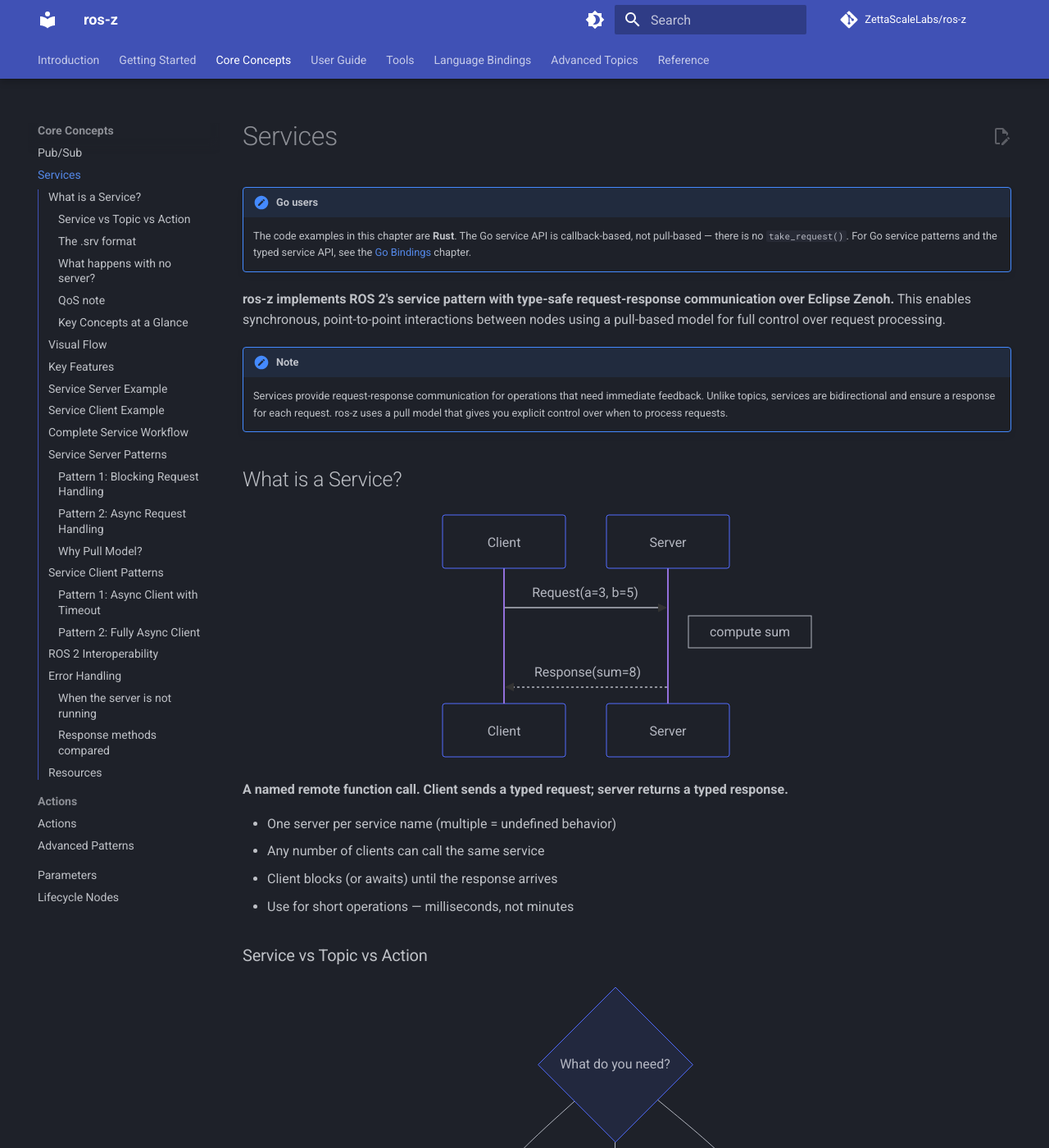
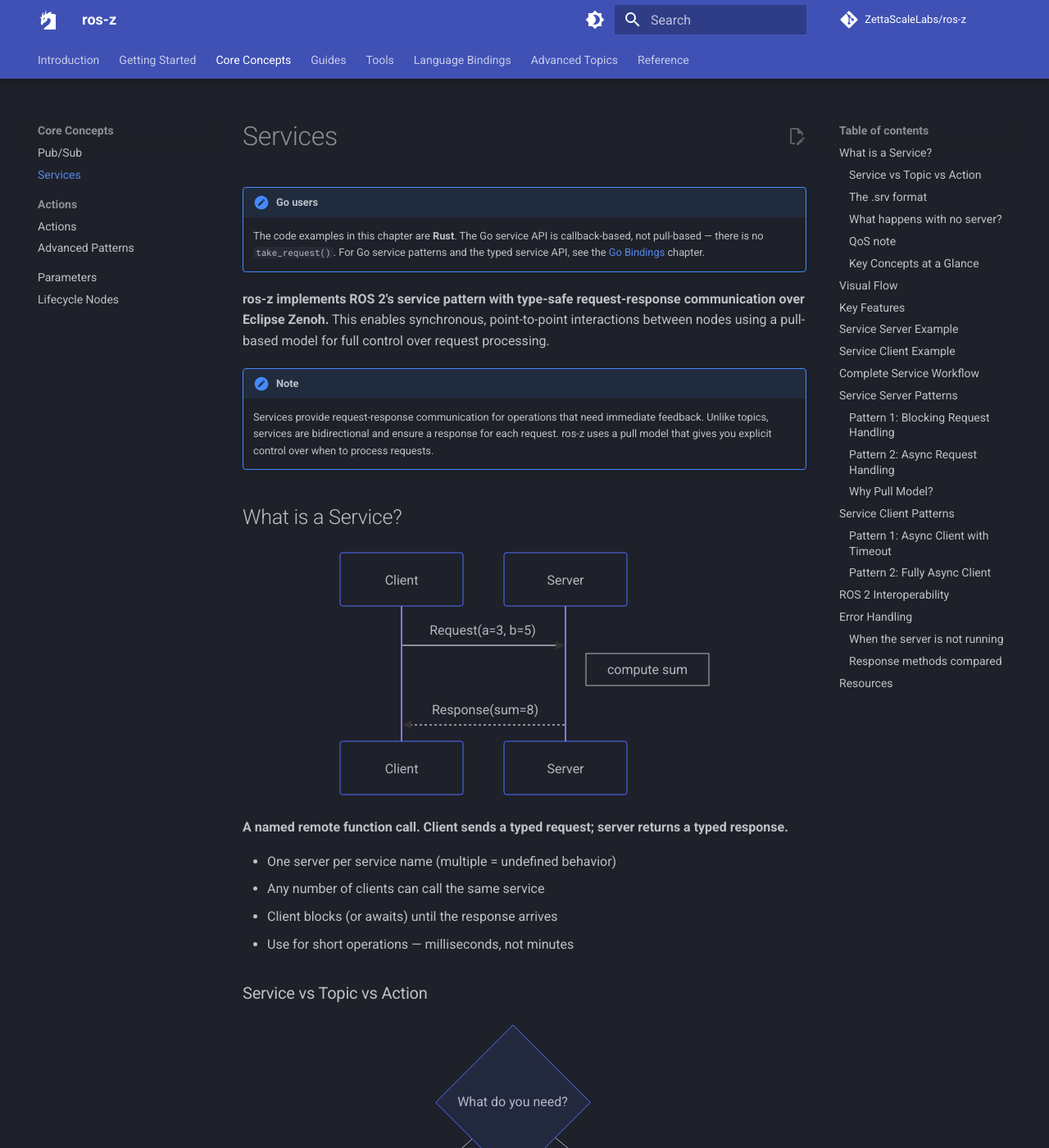
Before and after one commit to ZettaScaleLabs/ros-z, an MkDocs documentation site: the page built from docs/core-concepts/services.md, in a window 1280 px wide and 1400 px high. Shown: the whole window at 82% size. Built offline with MkDocs 1.6.1 and Material for MkDocs 9.7.7, drawn with Linux system fonts in a browser that asks for light colours; comment, search, counter and statistics services are not loaded; some of the changed text lies outside the part shown.

Commit message:
docs(home): overhaul homepage icons, nav, hero and layout polish
- Replace generic SVGs with Simple Icons (rust, python, go, ros) and
  Material icons (bridge, code-json, autorenew, package-variant-closed-remove)
- Add custom monochrome Zenoh dragon icon (docs/overrides/.icons/custom/zenoh.svg)
- Use full colored zenoh.svg as hero logo (docs/assets/zenoh.svg, 320px)
- Set custom/zenoh as mkdocs theme logo
- Remove navigation.expand (stops sidebar exploding); remove toc.integrate
- Add navigation.footer, search.suggest, search.highlight features
- Rename 'User Guide' nav section to 'Guides'
- Hide architecture iframe scrollbar; match dark gradient background
- Paths grid collapses to single column on mobile
- Add focus-visible rings, prefers-reduced-motion guards
- Increase architecture iframe height (600px / 820px on wide screens)

```diff
--- a/docs/architecture.html
+++ b/docs/architecture.html
@@ -11,6 +11,7 @@
             background: linear-gradient(135deg, #1a1a2e 0%, #16213e 100%);
             min-height: 100vh;
             margin: 0;
+            overflow: hidden;
         }
 
         .container {
--- a/docs/overrides/home.html
+++ b/docs/overrides/home.html
@@ -20,7 +20,7 @@
         </a>
       </div>
       <div class="mdx-hero__logo">
-        <img src="https://zenoh.io/img/zenoh-dragon-500x543.png"
+        <img src="{{ 'assets/zenoh.svg' | url }}"
              alt="Zenoh Dragon"
              draggable="false">
       </div>
@@ -38,7 +38,7 @@
 
       <a class="mdx-feature" href="{{ 'getting-started/quick-start/' | url }}">
         <div class="mdx-feature__icon">
-          <svg xmlns="http://www.w3.org/2000/svg" viewBox="0 0 24 24"><path d="M12 1L3 5v6c0 5.55 3.84 10.74 9 12 5.16-1.26 9-6.45 9-12V5l-9-4zm0 4l5 2.18V11c0 3.5-2.33 6.79-5 7.93-2.67-1.14-5-4.43-5-7.93V7.18L12 5z"/></svg>
+          {% include ".icons/simple/rust.svg" %}
         </div>
         <h2>Native Rust</h2>
         <p>Pure Rust — no C/C++ dependencies. Memory safety, fearless concurrency, and zero-cost abstractions guaranteed at compile time.</p>
@@ -46,7 +46,7 @@
 
       <a class="mdx-feature" href="{{ 'getting-started/quick-start/' | url }}">
         <div class="mdx-feature__icon">
-          <svg xmlns="http://www.w3.org/2000/svg" viewBox="0 0 24 24"><path d="M20 6h-2.18c.07-.44.18-.88.18-1a3 3 0 0 0-6 0c0 .12.11.56.18 1H10c-1.1 0-2 .9-2 2v11a2 2 0 0 0 2 2h10a2 2 0 0 0 2-2V8a2 2 0 0 0-2-2zm-7-1a1 1 0 1 1 2 0c0 .12-.11.56-.18 1h-1.64C13.11 5.56 13 5.12 13 5zm7 14H10V8h10v11zM13 10h-2l3.5 4.5L18 10h-2l-1.5 2-1.5-2z"/></svg>
+          {% include ".icons/material/package-variant-closed-remove.svg" %}
         </div>
         <h2>No ROS Installation Needed</h2>
         <p>No <code>apt install ros-*</code>, no colcon workspace, no <code>setup.bash</code>. Add ros-z as a Cargo dependency and start building — ROS 2 messages and interfaces are bundled.</p>
@@ -54,7 +54,7 @@
 
       <a class="mdx-feature" href="{{ 'user-guide/interop/' | url }}">
         <div class="mdx-feature__icon">
-          <svg xmlns="http://www.w3.org/2000/svg" viewBox="0 0 24 24"><path d="M17 8C8 10 5.9 16.17 3.82 21.34L5.71 22l1-2.3A4.49 4.49 0 0 0 8 20c9 0 10-8 10-8l-1 6h2l1.5-9.5L17 8z"/></svg>
+          {% include ".icons/simple/ros.svg" %}
         </div>
         <h2>ROS 2 Compatible</h2>
         <p>Full wire compatibility with standard ROS 2 nodes via <code>rmw_zenoh_cpp</code>. Pub/sub, services, and actions all interoperate out of the box.</p>
@@ -62,7 +62,7 @@
 
       <a class="mdx-feature" href="{{ 'core-concepts/lifecycle/' | url }}">
         <div class="mdx-feature__icon">
-          <svg xmlns="http://www.w3.org/2000/svg" viewBox="0 0 24 24"><path d="M12 2C6.48 2 2 6.48 2 12s4.48 10 10 10 10-4.48 10-10S17.52 2 12 2zm-1 14H9V8h2v8zm4 0h-2V8h2v8z"/></svg>
+          {% include ".icons/material/autorenew.svg" %}
         </div>
         <h2>Lifecycle Nodes</h2>
         <p>Full ROS 2 managed node lifecycle — configure, activate, deactivate, and clean up nodes with the standard state machine and lifecycle events.</p>
@@ -86,7 +86,7 @@
 
       <a class="mdx-feature" href="{{ 'user-guide/bridge/' | url }}">
         <div class="mdx-feature__icon">
-          <svg xmlns="http://www.w3.org/2000/svg" viewBox="0 0 24 24"><path d="M4 6h18V4H4c-1.1 0-2 .9-2 2v11H0v3h14v-3H4V6zm19 2h-6c-.55 0-1 .45-1 1v10c0 .55.45 1 1 1h6c.55 0 1-.45 1-1V9c0-.55-.45-1-1-1zm-1 9h-4v-7h4v7z"/></svg>
+          {% include ".icons/material/bridge.svg" %}
         </div>
         <h2>Cross-Distro Bridge</h2>
         <p>Bridging between ROS 2 Humble and Jazzy over Zenoh — let different distros communicate transparently on the same network.</p>
@@ -102,7 +102,7 @@
 
       <a class="mdx-feature" href="{{ 'user-guide/networking/' | url }}">
         <div class="mdx-feature__icon">
-          <svg xmlns="http://www.w3.org/2000/svg" viewBox="0 0 24 24"><path d="M13 2.05v2.02c3.95.49 7 3.85 7 7.93 0 3.21-1.81 6-4.72 7.28L13 17v5h5l-1.22-1.22C19.91 19.07 22 15.76 22 12c0-5.18-3.95-9.45-9-9.95zM11 2.05C5.95 2.55 2 6.82 2 12c0 3.76 2.09 7.07 5.22 8.78L6 22h5V2.05zM10 17.93c-2.83-.48-5-2.9-5-5.93 0-2.76 1.54-5.26 4-6.58v13.56l1-.05z"/></svg>
+          {% include ".icons/custom/zenoh.svg" %}
         </div>
         <h2>Zenoh Transport</h2>
         <p>High-performance pub/sub engine with router-based discovery, shared memory (SHM) for zero-copy intra-host transfers, and flexible key expression routing.</p>
@@ -110,7 +110,7 @@
 
       <a class="mdx-feature" href="{{ 'user-guide/protobuf/' | url }}">
         <div class="mdx-feature__icon">
-          <svg xmlns="http://www.w3.org/2000/svg" viewBox="0 0 24 24"><path d="M4 8h4V4H4v4zm6 12h4v-4h-4v4zm-6 0h4v-4H4v4zm0-6h4v-4H4v4zm6 0h4v-4h-4v4zm6-10v4h4V4h-4zm-6 4h4V4h-4v4zm6 6h4v-4h-4v4zm0 6h4v-4h-4v4z"/></svg>
+          {% include ".icons/material/code-json.svg" %}
         </div>
         <h2>Flexible Serialization</h2>
         <p>CDR by default for full ROS 2 wire compatibility. Opt into Protobuf for schema evolution and cross-language data exchange — per topic, per publisher.</p>
@@ -152,7 +152,7 @@
 
       <a class="mdx-path" href="{{ 'user-guide/interop/' | url }}">
         <div class="mdx-path__icon">
-          <svg xmlns="http://www.w3.org/2000/svg" viewBox="0 0 24 24"><path d="M17 8C8 10 5.9 16.17 3.82 21.34L5.71 22l1-2.3A4.49 4.49 0 0 0 8 20c9 0 10-8 10-8l-1 6h2l1.5-9.5L17 8z"/></svg>
+          {% include ".icons/simple/ros.svg" %}
         </div>
         <div>
           <strong>Integrating with ROS 2?</strong>
@@ -162,7 +162,7 @@
 
       <a class="mdx-path" href="{{ 'bindings/python-quick-start/' | url }}">
         <div class="mdx-path__icon">
-          <svg xmlns="http://www.w3.org/2000/svg" viewBox="0 0 24 24"><path d="M9.4 16.6L4.8 12l4.6-4.6L8 6l-6 6 6 6 1.4-1.4zm5.2 0l4.6-4.6-4.6-4.6L16 6l6 6-6 6-1.4-1.4z"/></svg>
+          {% include ".icons/simple/python.svg" %}
         </div>
         <div>
           <strong>Using Python?</strong>
@@ -172,7 +172,7 @@
 
       <a class="mdx-path" href="{{ 'bindings/go-quick-start/' | url }}">
         <div class="mdx-path__icon">
-          <svg xmlns="http://www.w3.org/2000/svg" viewBox="0 0 24 24"><path d="M9.4 16.6L4.8 12l4.6-4.6L8 6l-6 6 6 6 1.4-1.4zm5.2 0l4.6-4.6-4.6-4.6L16 6l6 6-6 6-1.4-1.4z"/></svg>
+          {% include ".icons/simple/go.svg" %}
         </div>
         <div>
           <strong>Using Go?</strong>
@@ -182,7 +182,7 @@
 
       <a class="mdx-path" href="{{ 'core-concepts/pubsub/' | url }}">
         <div class="mdx-path__icon">
-          <svg xmlns="http://www.w3.org/2000/svg" viewBox="0 0 24 24"><path d="M4 8h4V4H4v4zm6 12h4v-4h-4v4zm-6 0h4v-4H4v4zm0-6h4v-4H4v4zm6 0h4v-4h-4v4zm6-10v4h4V4h-4zm-6 4h4V4h-4v4zm6 6h4v-4h-4v4zm0 6h4v-4h-4v4z"/></svg>
+          {% include ".icons/simple/rust.svg" %}
         </div>
         <div>
           <strong>Building a Rust project?</strong>
@@ -192,7 +192,7 @@
 
       <a class="mdx-path" href="{{ 'user-guide/bridge/' | url }}">
         <div class="mdx-path__icon">
-          <svg xmlns="http://www.w3.org/2000/svg" viewBox="0 0 24 24"><path d="M4 6h18V4H4c-1.1 0-2 .9-2 2v11H0v3h14v-3H4V6zm19 2h-6c-.55 0-1 .45-1 1v10c0 .55.45 1 1 1h6c.55 0 1-.45 1-1V9c0-.55-.45-1-1-1zm-1 9h-4v-7h4v7z"/></svg>
+          {% include ".icons/material/bridge.svg" %}
         </div>
         <div>
           <strong>Bridging Humble ↔ Jazzy?</strong>
--- a/docs/stylesheets/home.css
+++ b/docs/stylesheets/home.css
@@ -53,7 +53,7 @@
 }
 
 .mdx-hero__logo img {
-  width: 260px;
+  width: 320px;
   height: auto;
   position: relative;
   left: -100px;
@@ -144,6 +144,12 @@
   transform: translateY(-2px);
   text-decoration: none;
   color: inherit;
+}
+
+.mdx-feature:focus-visible,
+.mdx-path:focus-visible {
+  outline: 2px solid var(--md-primary-fg-color);
+  outline-offset: 2px;
 }
 
 .mdx-feature__icon {
@@ -295,10 +301,17 @@
 
 .mdx-architecture__frame iframe {
   width: 100%;
-  height: 820px;
+  height: 600px;
   border: none;
   border-radius: 0.5rem;
   display: block;
+  background: linear-gradient(135deg, #1a1a2e 0%, #16213e 100%);
+}
+
+@media (min-width: 1200px) {
+  .mdx-architecture__frame iframe {
+    height: 820px;
+  }
 }
 
 /* ============================================================
@@ -396,6 +409,12 @@
 
   .mdx-cta h2 {
     font-size: 1.5rem;
+  }
+}
+
+@media (max-width: 600px) {
+  .mdx-paths__grid {
+    grid-template-columns: 1fr;
   }
 }
 
@@ -751,3 +770,16 @@
 .action-demo .arrow-result   { animation-duration: 9s; }
 .action-demo .anim-progress-wrap { animation-duration: 9s; }
 .action-demo .state-executing { animation-duration: 9s; }
+
+/* ============================================================
+   Reduced motion
+   ============================================================ */
+
+@media (prefers-reduced-motion: reduce) {
+  .mdx-hero__logo img {
+    animation: none;
+  }
+  .flashcard-inner {
+    transition: none;
+  }
+}
--- a/mkdocs.yml
+++ b/mkdocs.yml
@@ -8,16 +8,19 @@
 theme:
   name: material
   custom_dir: docs/overrides
+  icon:
+    logo: custom/zenoh
   features:
     - navigation.tabs
     - navigation.tabs.sticky
     - navigation.sections
-    - navigation.expand
     - navigation.top
-    - toc.integrate
+    - navigation.footer
     - content.code.copy
     - content.code.annotate
     - content.action.edit
+    - search.suggest
+    - search.highlight
   palette:
     - scheme: slate
       primary: indigo
@@ -86,7 +89,7 @@
           - Advanced Patterns: core-concepts/actions-advanced.md
       - Parameters: core-concepts/parameters.md
       - Lifecycle Nodes: core-concepts/lifecycle.md
-  - User Guide:
+  - Guides:
       - Networking: user-guide/networking.md
       - Configuration:
           - Options: user-guide/config-options.md
```
Also changed, not shown: docs/assets/zenoh.svg (added), docs/overrides/.icons/custom/zenoh.svg (added).
